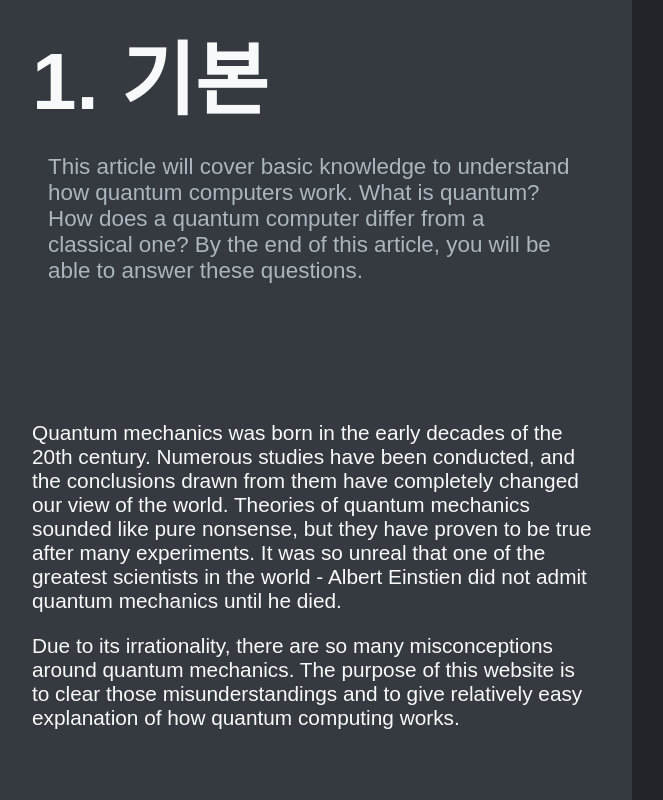
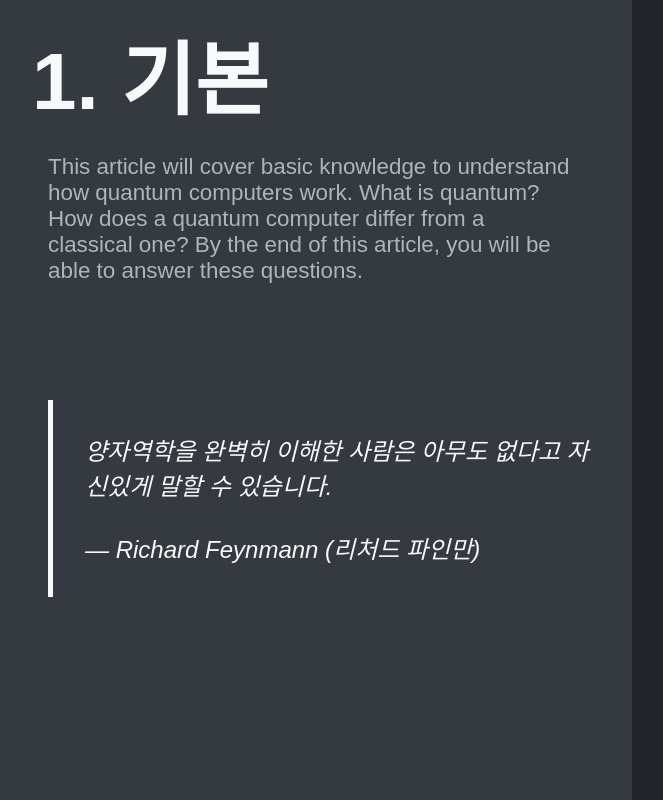
Before and after one commit to suhdonghwi/qubit, a React (Create React App) app: page /basics in a window 1280 px wide. Shown: the whole page, without its empty margins (8-671 px from the left). Built offline with nearby package versions, Linux system fonts and the light colour scheme; a web font is replaced by a local one.

Commit message:
feat: add blockquote

```diff
--- a/src/components/ContentViewer.tsx
+++ b/src/components/ContentViewer.tsx
@@ -3,6 +3,8 @@ import styled from "styled-components/macro";
 
 import Paragraph from "../types/Paragraph";
 import GraphicsViewer from "./GraphicsViewer";
+
+import palette from "../palette";
 
 const Container = styled.main`
   height: 100vh;
@@ -41,14 +43,31 @@ const Block = styled.div`
   margin-bottom: 200px;
 
   color: #868e96;
-  transition: color 0.5s;
+  font-size: 1.3rem;
+  transition: all 0.5s;
+
+  p {
+  }
+
+  blockquote {
+    font-size: 1.5rem;
+    font-style: italic;
+
+    padding: 2rem 0 2rem 2rem;
+    border-left: 5px solid #868e96;
+
+    transition: all 0.5s;
+
+    margin: 0 0 0 1rem;
+  }
 
   &.current {
-    color: #f8f9fa;
-  }
+    color: ${palette.whiteText};
 
-  p {
-    font-size: 1.3rem;
+    blockquote {
+      border-color: ${palette.whiteText};
+      color: ${palette.whiteText};
+    }
   }
 `;
 
--- a/src/pages/BasicPage.tsx
+++ b/src/pages/BasicPage.tsx
@@ -10,7 +10,11 @@ import ContentBuilder from "../types/ContentBuilder";
 
 const builder = new ContentBuilder();
 
-builder.paragraph()`
+builder.quote()`
+양자역학을 완벽히 이해한 사람은 아무도 없다고 자신있게 말할 수 있습니다.
+
+― Richard Feynmann (리처드 파인만)
+`.paragraph()`
 Quantum mechanics was born in the early decades of the 20th century. Numerous studies have been conducted, and the conclusions drawn from them have completely changed our view of the world. Theories of quantum mechanics sounded like pure nonsense, but they have proven to be true after many experiments. It was so unreal that one of the greatest scientists in the world - Albert Einstien did not admit quantum mechanics until he died.
 Due to its irrationality, there are so many misconceptions around quantum mechanics. The purpose of this website is to clear those misunderstandings and to give relatively easy explanation of how quantum computing works.
 `.paragraph(<LottieGraphic data={basic1} />)`
--- a/src/palette.ts
+++ b/src/palette.ts
@@ -2,7 +2,7 @@ const palette = {
   blueQuantum: "#6590FF",
   redQuantum: "#FF6593",
   quantumGradient: "linear-gradient(to right, #6590FF, #FF6593)",
-  whiteText: "#f1f3f5",
+  whiteText: "#f8f9fa",
   grayText: "#B0B0B0",
 };
 
--- a/src/types/ContentBuilder.tsx
+++ b/src/types/ContentBuilder.tsx
@@ -21,7 +21,19 @@ export default class ContentBuilder {
   public quote(graphicContent?: JSX.Element) {
     return (textContent: TemplateStringsArray) => {
       this.result.push({
-        textContent: [<blockquote>{textContent[0]}</blockquote>],
+        textContent: [
+          <blockquote>
+            {textContent[0]
+              .trim()
+              .split("\n")
+              .map((t) => (
+                <>
+                  {t}
+                  <br />
+                </>
+              ))}
+          </blockquote>,
+        ],
         graphicContent,
       });
 
```
Also changed, not shown: 1 other file (tests, documents, lock files or other folders).
